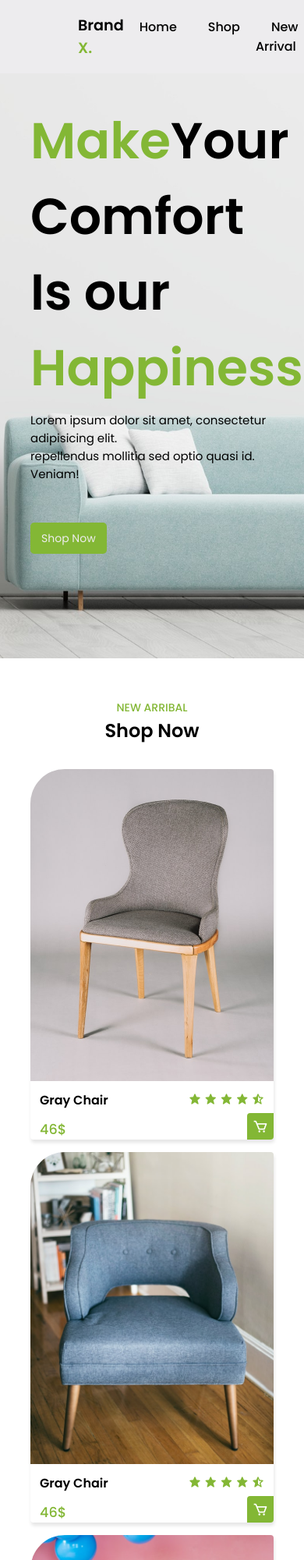
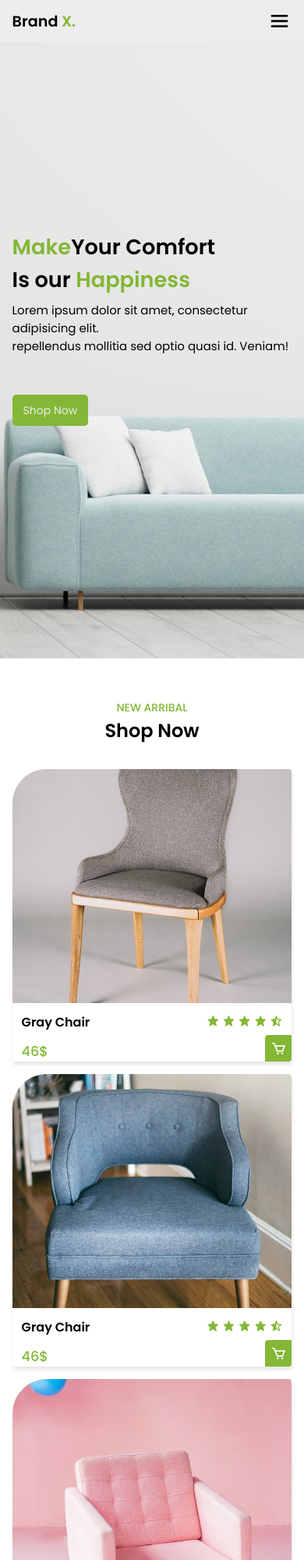
Before and after one commit to LeonardoLezcano/Sofa-Brothers, a plain HTML site: page index.html in a window 390 px wide. Shown: the top 2000 px of the page at 78% size. Drawn offline with nearby package versions, Linux system fonts and the light colour scheme.

Commit message:
31-07-23 complete sofa web responsive

```diff
--- a/index.html
+++ b/index.html
@@ -308,5 +308,6 @@
         <span>FAQ</span>
       </div>
     </section>
+    <script src="main.js"></script>
   </body>
 </html>
--- a/main.js
+++ b/main.js
@@ -0,0 +1,10 @@
+let menu = document.querySelector("#menu-icon");
+let navbar = document.querySelector(".navbar");
+
+menu.onclick = () => {
+  navbar.classList.toggle("active");
+};
+
+window.onscroll = () => {
+  navbar.classList.remove("active");
+};
--- a/style.css
+++ b/style.css
@@ -302,3 +302,94 @@ header {
 .social a:hover {
   color: var(--main-color);
 }
+
+/* Making Responsive------------------------------------------------------------------------------------ */
+@media (max-width: 991px) {
+  header {
+    padding: 18px 4%;
+  }
+
+  section {
+    padding: 50px 4%;
+  }
+}
+
+@media (max-width: 881px) {
+  .home-text h1 {
+    font-size: 2rem;
+  }
+
+  .shop-container,
+  .new-container {
+    grid-template-columns: repeat(auto-fit, minmax(218px, auto));
+  }
+}
+
+@media (max-width: 768px) {
+  header {
+    padding: 11px 4%;
+  }
+
+  #menu-icon {
+    display: initial;
+  }
+
+  header .navbar {
+    position: absolute;
+    top: -500px;
+    left: 0;
+    right: 0;
+    display: flex;
+    flex-direction: column;
+    background: #fff;
+    box-shadow: 0 4px 4px rgb(0 0 0 /10%);
+    transition: 0.2s ease;
+    text-align: center;
+  }
+
+  .navbar a {
+    padding: 1.5rem;
+    display: block;
+  }
+
+  .navbar.active {
+    top: 100%;
+  }
+  .navbar a:hover {
+    color: #fff;
+    background: var(--main-color);
+  }
+
+  .about {
+    grid-template-columns: 1fr;
+    text-align: center;
+  }
+
+  .about-img {
+    padding-top: 1rem;
+    order: 2;
+  }
+}
+
+@media (max-width: 491px) {
+  .home-text h1 {
+    font-size: 1.7rem;
+  }
+
+  .shop-container,
+  .new-container {
+    grid-template-columns: repeat(auto-fit, minmax(200px, auto));
+  }
+
+  .box .box-img {
+    height: 300px;
+  }
+
+  .news-box input {
+    width: 180px;
+  }
+
+  .about-text h2 {
+    font-size: 1.2rem;
+  }
+}
```
